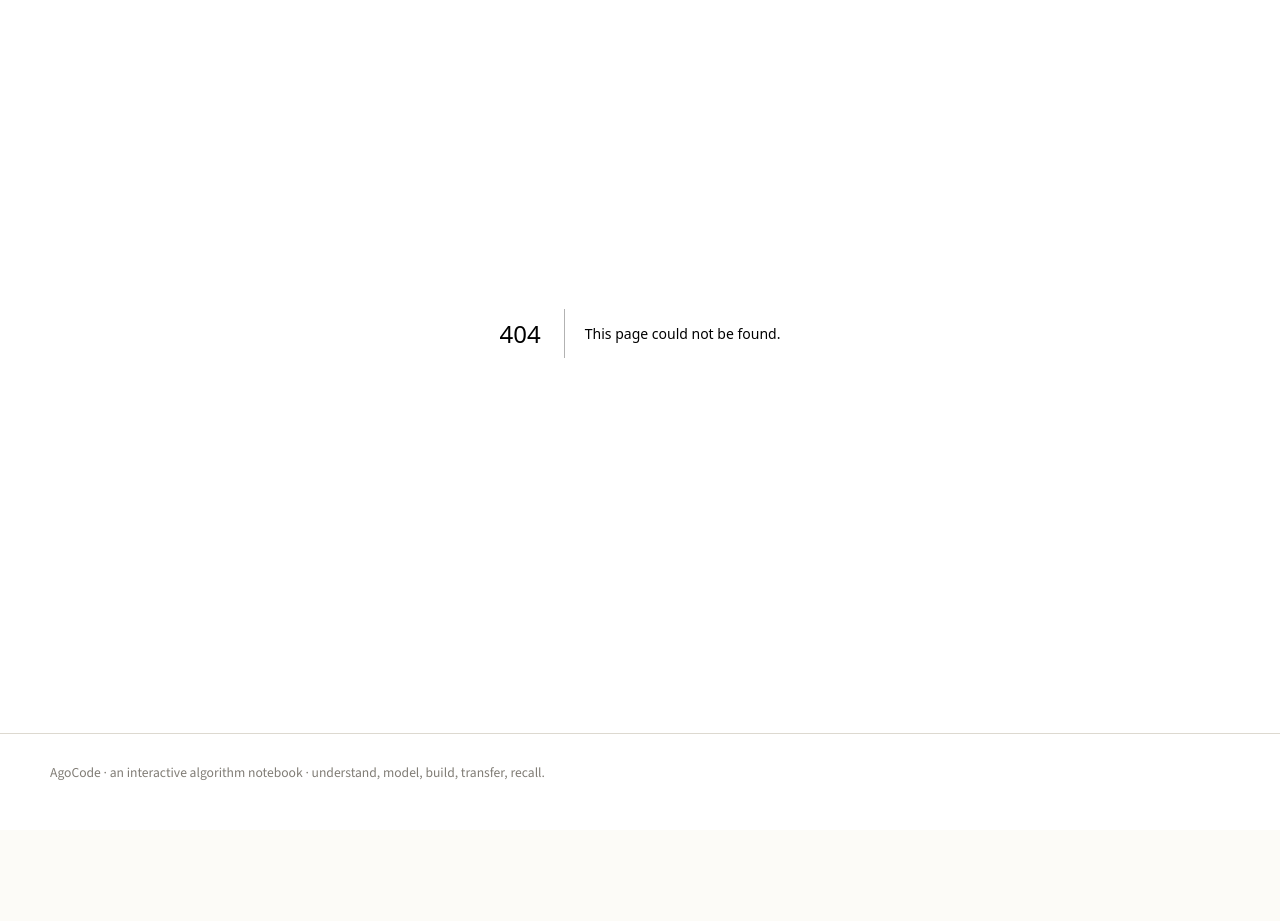
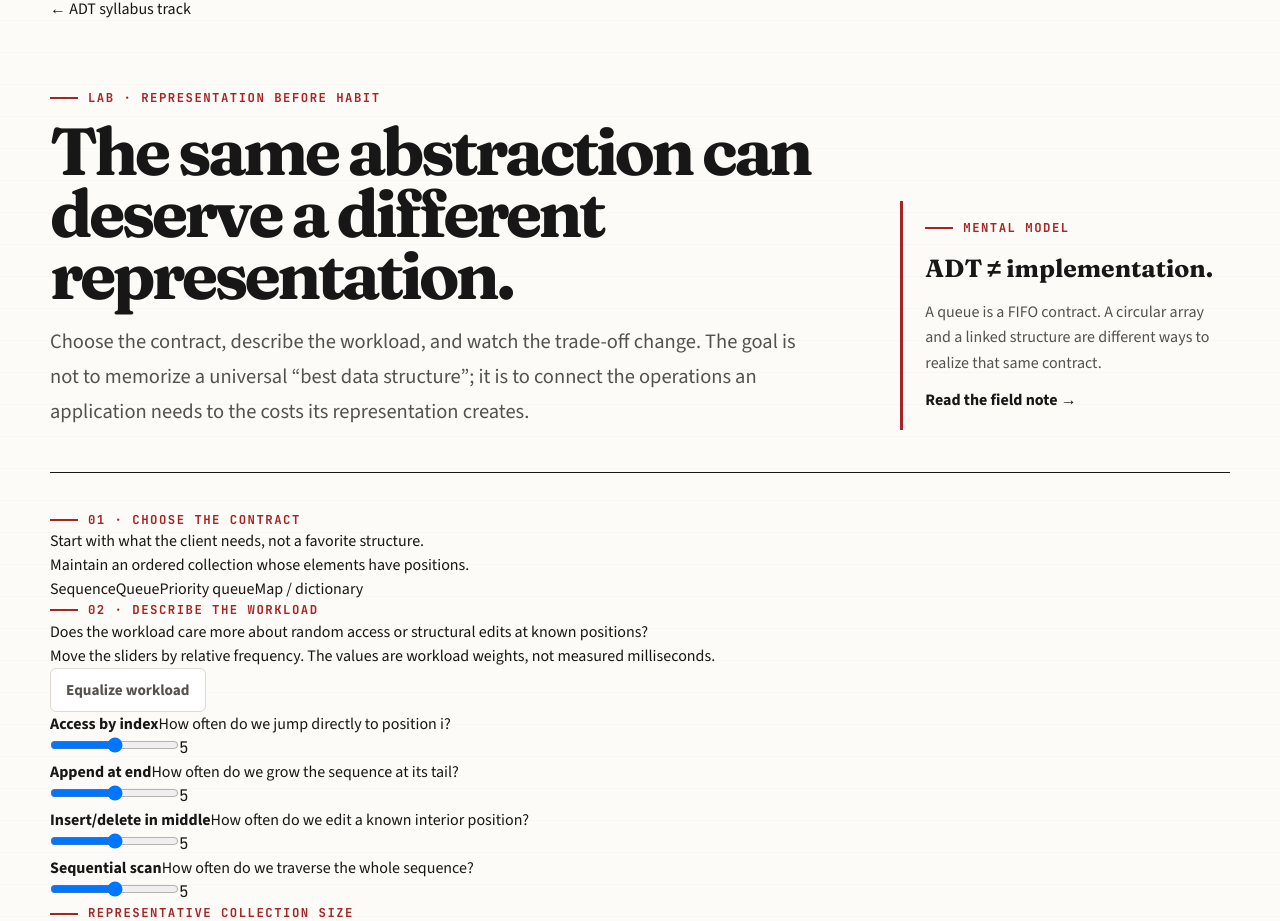
Before and after one commit to anatwork14/agocode, a Next.js app: page /lab/adt-workbench in a window 1280 px wide. Before the commit this address had no page. Shown: the part 140-1061 px from the top of the page. Before the commit the page ends 970 px from the top, so only its background shows below. Built offline with nearby package versions, Linux system fonts and the light colour scheme.

Commit message:
feat: add ADT representation workbench page

```diff
--- /dev/null
+++ b/app/lab/adt-workbench/page.tsx
@@ -0,0 +1,50 @@
+import Link from "next/link";
+import { AdtWorkbench } from "@/components/lab/AdtWorkbench";
+
+export const metadata = {
+  title: "ADT Workbench",
+  description: "Compare data-structure representations by the operations and workload the application actually needs.",
+};
+
+export default function AdtWorkbenchPage() {
+  return (
+    <main className="page">
+      <div className="site-shell">
+        <Link className="back-link" href="/syllabus#adt-representation">← ADT syllabus track</Link>
+
+        <div className="knowledge-hero">
+          <div>
+            <div className="eyebrow">Lab · representation before habit</div>
+            <h1 className="editorial-title editorial-title--compact">The same abstraction can deserve a different representation.</h1>
+            <p className="lede">
+              Choose the contract, describe the workload, and watch the trade-off change. The goal is not to memorize a universal
+              “best data structure”; it is to connect the operations an application needs to the costs its representation creates.
+            </p>
+          </div>
+          <aside className="knowledge-note">
+            <span className="eyebrow">Mental model</span>
+            <strong>ADT ≠ implementation.</strong>
+            <p>A queue is a FIFO contract. A circular array and a linked structure are different ways to realize that same contract.</p>
+            <Link href="/blog/choose-the-adt-before-the-representation">Read the field note →</Link>
+          </aside>
+        </div>
+
+        <section className="section" style={{ paddingTop: 38 }}>
+          <AdtWorkbench />
+        </section>
+
+        <section className="worksheet-next">
+          <div>
+            <span className="eyebrow">Then remove the labels</span>
+            <h2>Can you choose the representation from a real workload description?</h2>
+            <p>Use the open design workspace next and justify the structure before writing implementation code.</p>
+          </div>
+          <div className="action-row">
+            <Link className="button" href="/exercises">Problem Atlas</Link>
+            <Link className="button button--primary" href="/solve">Design a solution →</Link>
+          </div>
+        </section>
+      </div>
+    </main>
+  );
+}
```
